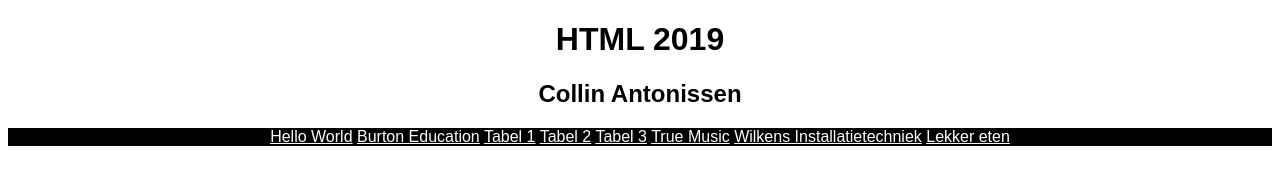
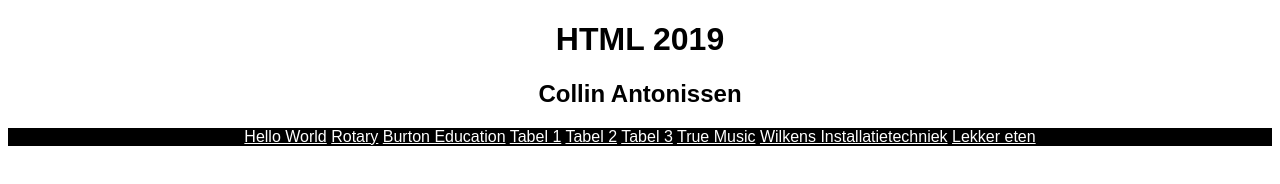
Before and after one commit to Cantonissen/HTML, a plain HTML site: page Index.html in a window 1280 px wide. Drawn offline with Linux system fonts and the light colour scheme.

Commit message:
last (hopefully) commit

```diff
--- a/Index.html
+++ b/Index.html
@@ -10,6 +10,7 @@
 <h2>Collin Antonissen</h2>
 <nav>
     <a href="opdracht1/helloWorld.html">Hello World</a>
+    <a href="opdracht2/rotary%20page%201.htm">Rotary</a>
     <a href="opdracht5/Burton.html">Burton Education</a>
     <a href="opdracht3/Tabel1.html">Tabel 1</a>
     <a href="opdracht3/Tabel2.html">Tabel 2</a>
```
